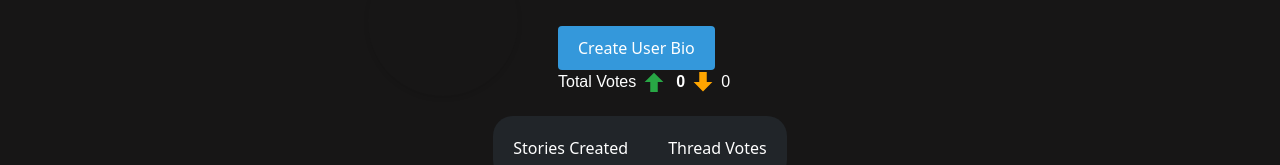
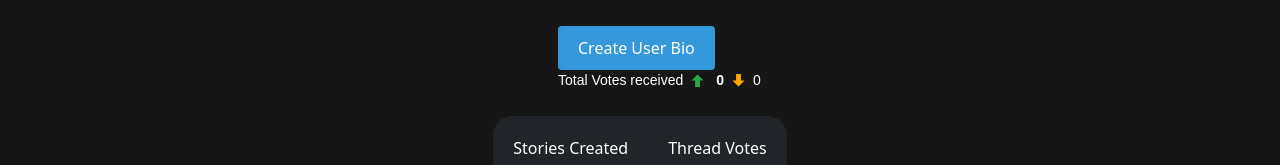
Before and after one commit to Rafl27/biteSized-app, a React (Vite) app: page /profile in a window 1280 px wide. Shown: the part 150-315 px from the top of the page. Built offline with nearby package versions, Linux system fonts and the light colour scheme; no server answers.

Commit message:
Last styles.

```diff
--- a/src/components/UserInfo/UserInfo.css
+++ b/src/components/UserInfo/UserInfo.css
@@ -93,7 +93,7 @@
     align-items: center;
     gap: 8px; /* Space between items */
     font-family: Arial, sans-serif;
-    font-size: 16px;
+    font-size: 14px;
     color: #ffffff;
 }
 
@@ -105,10 +105,12 @@
 
 .vote-icon.upvote {
     color: #28a745;
+    font-size: 13px;
 }
 
 .vote-icon.downvote {
     color: orange;
+    font-size: 13px;
 }
 
 .vote-icon:hover {
--- a/src/components/UserInfo/UserInfo.tsx
+++ b/src/components/UserInfo/UserInfo.tsx
@@ -134,7 +134,7 @@ const UserInfo = ({personalPage, userInfoData, userBio, token, storyCount, follo
                             )}
                             <div className="profile-container">
                                 <p className="votes-container">
-                                    Total Votes
+                                    Total Votes received
                                     <ImArrowUp className="vote-icon upvote"/> <span
                                     className="votes">{upvotesCount}</span>
                                     <ImArrowDown className="vote-icon downvote"/> <span
```
